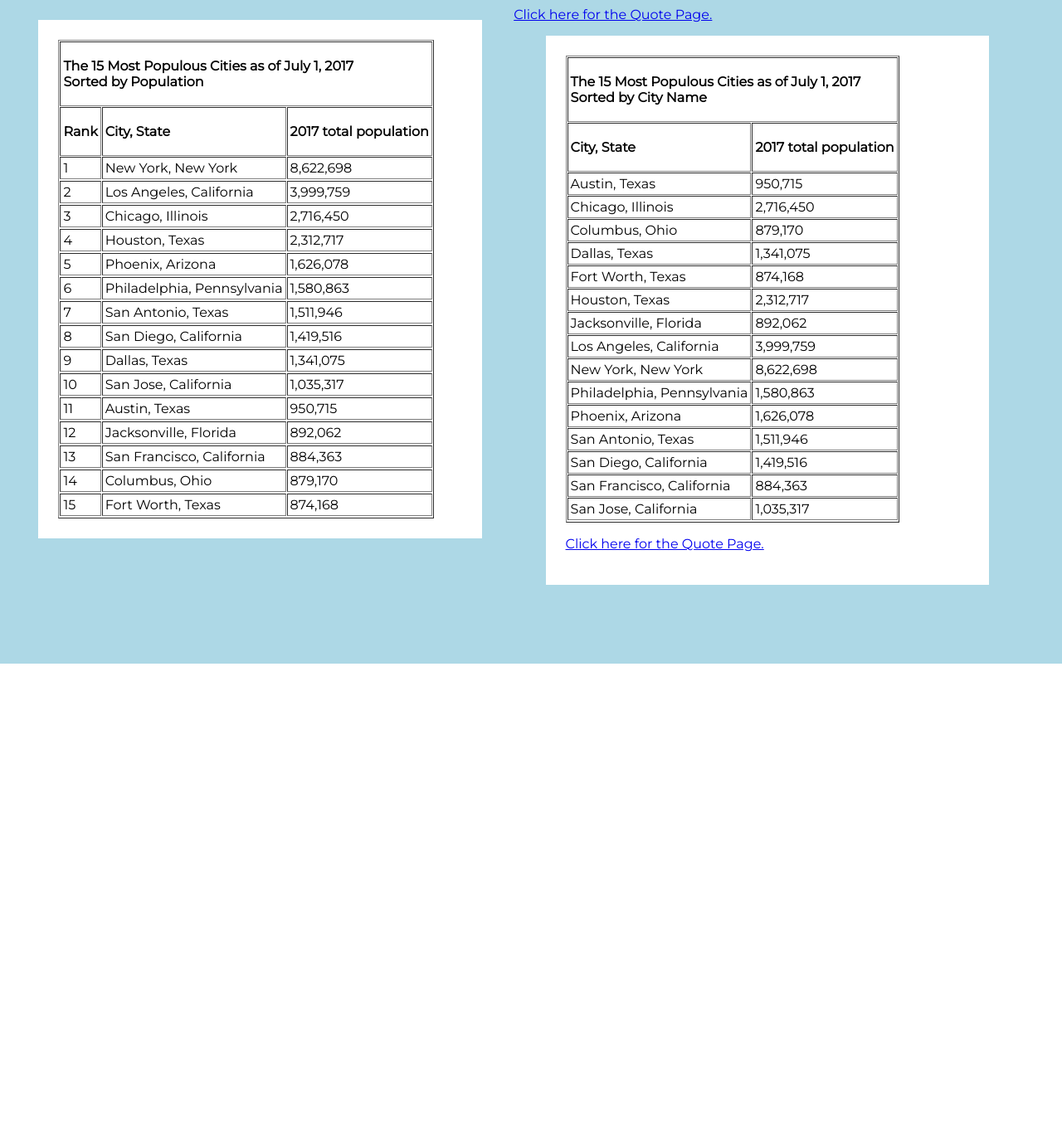
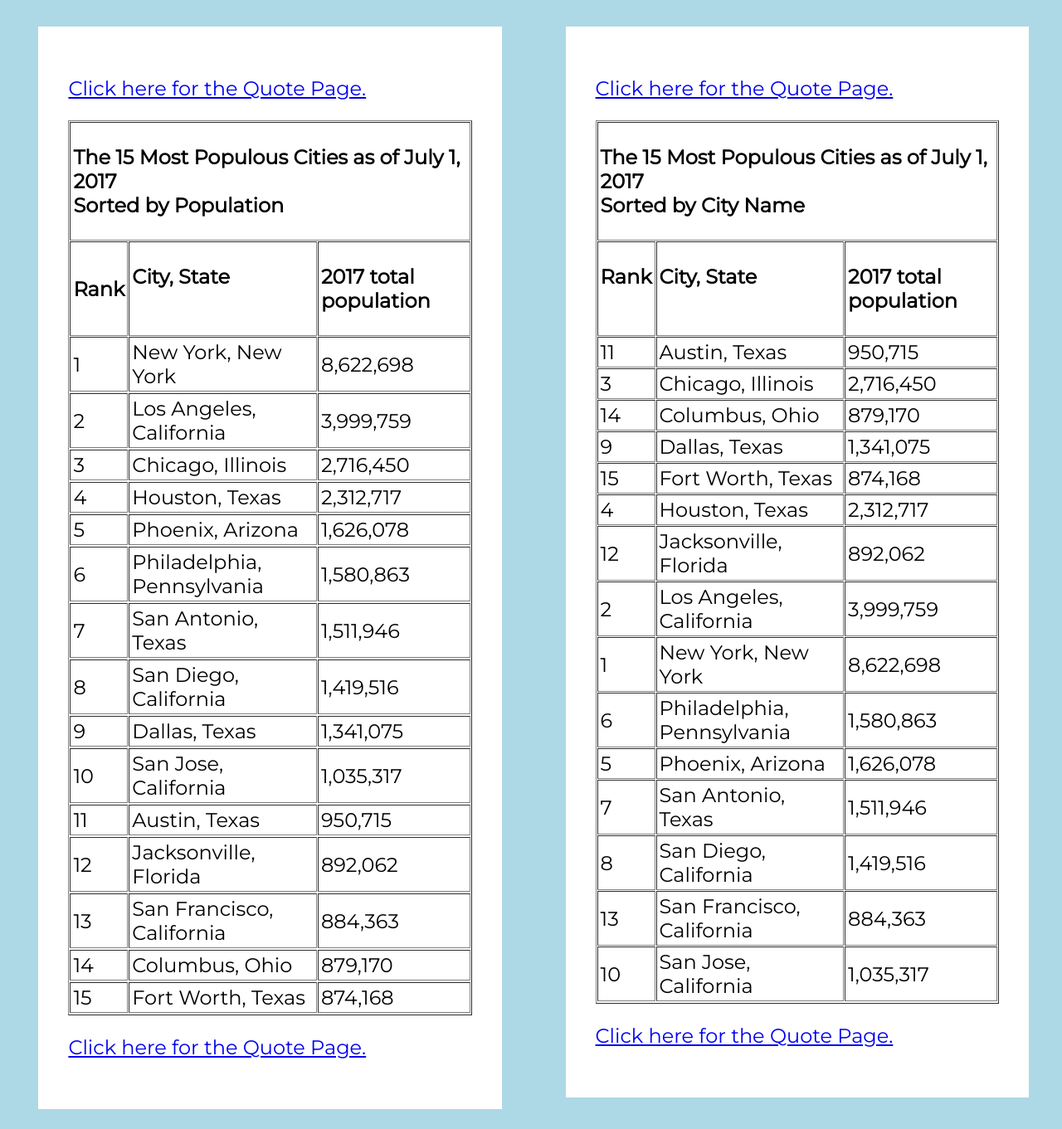
Before and after one commit to github-patrixweb/cosw30, a PHP site: page /homework/week-4/population.php in a window 1280 px wide. Shown: the whole page at 83% size. Before the commit the page ends 800 px from the top, so only its background shows below. Run offline with PHP 8.4, Linux system fonts and the light colour scheme.

Commit message:
homework 4 rank array added

```diff
--- a/homework/week-4/css/quote-style.css
+++ b/homework/week-4/css/quote-style.css
@@ -1,6 +1,7 @@
 body {
     width: 100%;
     font-family: 'Montserrat', sans-serif;
+    font-size: 150%;
     background-color: lightblue;
 }
 div {
@@ -22,6 +23,6 @@ div {
 @media only screen and (max-width: 1200px) {
   .citystate {
     clear: both;
-    width: 100%;
+    width: 88%;
   }
 }
--- a/homework/week-4/population.php
+++ b/homework/week-4/population.php
@@ -7,8 +7,37 @@
 
 */
 
-$city_state_pop = array("New York, New York" => "8,622,698", "Los Angeles, California" => "3,999,759", "Chicago, Illinois" => "2,716,450", "Houston, Texas" => "2,312,717", "Phoenix, Arizona" => "1,626,078", "Philadelphia, Pennsylvania" => "1,580,863", "San Antonio, Texas" => "1,511,946", "San Diego, California" => "1,419,516", "Dallas, Texas" => "1,341,075", "San Jose, California" => "1,035,317", "Austin, Texas" => "950,715", "Jacksonville, Florida" => "892,062", "San Francisco, California" => "884,363", "Columbus, Ohio" => "879,170", "Fort Worth, Texas" =>
-"874,168",)
+$city_state_pop = array("New York, New York" => "8,622,698",
+                        "Los Angeles, California" => "3,999,759",
+                        "Chicago, Illinois" => "2,716,450",
+                        "Houston, Texas" => "2,312,717",
+                        "Phoenix, Arizona" => "1,626,078",
+                        "Philadelphia, Pennsylvania" => "1,580,863",
+                        "San Antonio, Texas" => "1,511,946",
+                        "San Diego, California" => "1,419,516",
+                        "Dallas, Texas" => "1,341,075",
+                        "San Jose, California" => "1,035,317",
+                        "Austin, Texas" => "950,715",
+                        "Jacksonville, Florida" => "892,062",
+                        "San Francisco, California" => "884,363",
+                        "Columbus, Ohio" => "879,170",
+                        "Fort Worth, Texas" => "874,168",);
+
+$city_state_rank = array("New York, New York" => "1",
+                        "Los Angeles, California" => "2",
+                        "Chicago, Illinois" => "3",
+                        "Houston, Texas" => "4",
+                        "Phoenix, Arizona" => "5",
+                        "Philadelphia, Pennsylvania" => "6",
+                        "San Antonio, Texas" => "7",
+                        "San Diego, California" => "8",
+                        "Dallas, Texas" => "9",
+                        "San Jose, California" => "10",
+                        "Austin, Texas" => "11",
+                        "Jacksonville, Florida" => "12",
+                        "San Francisco, California" => "13",
+                        "Columbus, Ohio" => "14",
+                        "Fort Worth, Texas" => "15",);
 
 
 ?>
@@ -22,8 +51,9 @@ $city_state_pop = array("New York, New York" => "8,622,698", "Los Angeles, Calif
         <meta name="viewport" content="class="citystate"width=device-width, initial-scale=1">
        <title>Most Populous Cities &#40;2017 populations&#41;</title>
     </head>
-    <body><a href="quote.html" title="Quote Page">Click here for the Quote Page.</a>
+    <body>
        <div class="citystate">
+           <p><a href="quote.html" title="Quote Page">Click here for the Quote Page.</a></p>
             <table border="1" cellspacing="1" cellpadding="3">
                 <tbody>
                 <tr>
@@ -56,20 +86,25 @@ $city_state_pop = array("New York, New York" => "8,622,698", "Los Angeles, Calif
 
                     ?>         </tbody>
            </table>
+           <p><a href="quote.html" title="Quote Page">Click here for the Quote Page.</a></p>
         </div>
         <div class="citystate">
-                           <table border="1" cellspacing="1" cellpadding="3">
+                           <p><a href="quote.html" title="Quote Page">Click here for the Quote Page.</a></p>
+                            <table border="1" cellspacing="1" cellpadding="3">
                                <tbody>
                                     <tr>
-                                        <td colspan="2" valign="top">
+                                        <td colspan="3" valign="top">
                                         <p><strong>The 15 Most Populous Cities as of July 1, 2017<br />Sorted by City Name</strong></p>
                                         </td>
                                     </tr>
                                     <tr>
                                         <td valign="top">
+                                        <p><strong>Rank</strong></p>
+                                        </td>
+                                        <td  valign="top">
                                         <p><strong>City, State</strong></p>
                                         </td>
-                                        <td  valign="top">
+                                    <td  valign="top">
                                         <p><strong>2017 total population</strong></p>
                                         </td>
                                     </tr>
@@ -79,6 +114,7 @@ $city_state_pop = array("New York, New York" => "8,622,698", "Los Angeles, Calif
 
                 ksort($city_state_pop);
                 foreach ($city_state_pop as $k => $v){
+                    echo "<td>$city_state_rank[$k]</td>\n";
                     echo "<td>$k</td>\n";
                     echo "<td>$v</td>\n<tr>\n";
                 }
```
